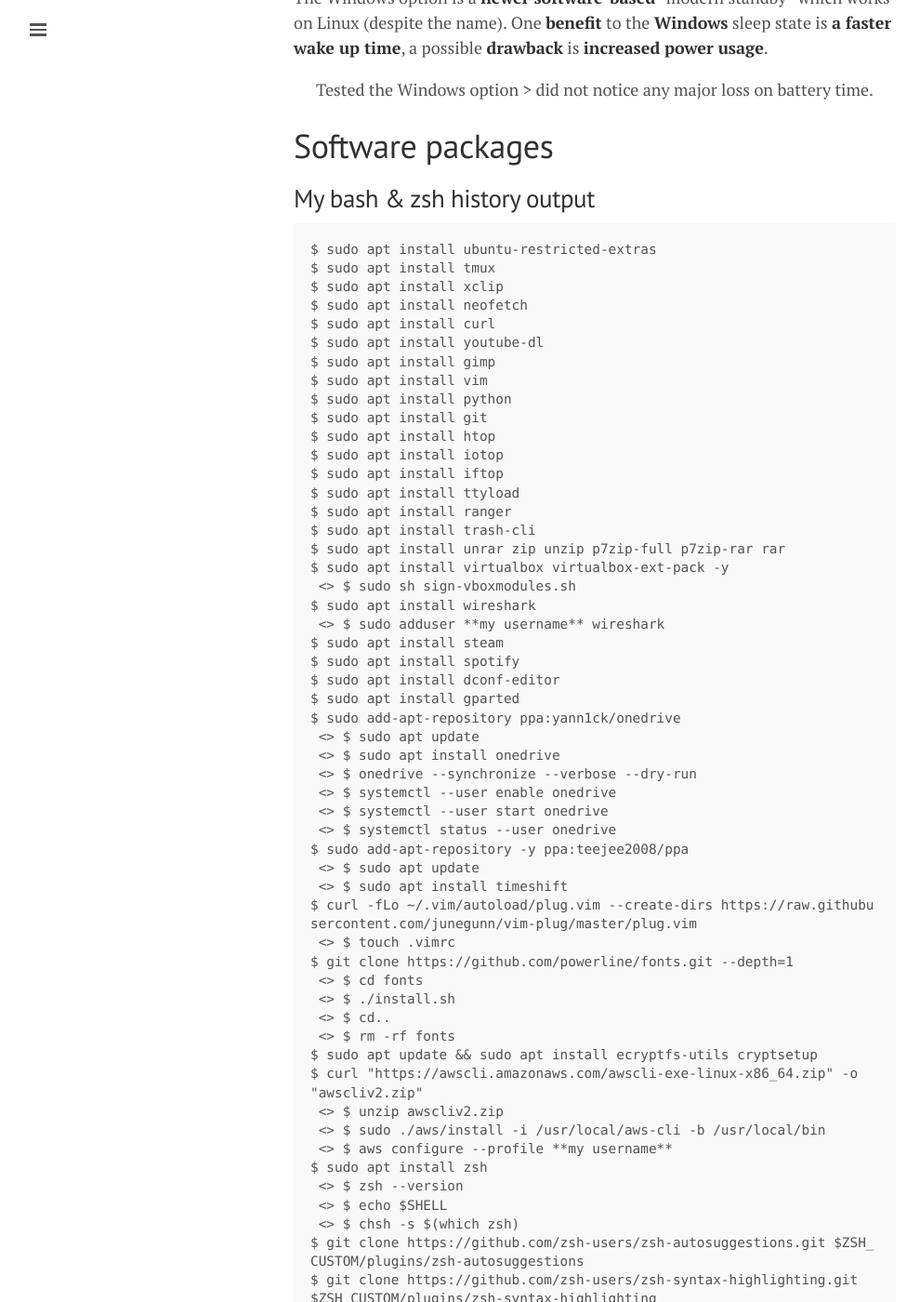
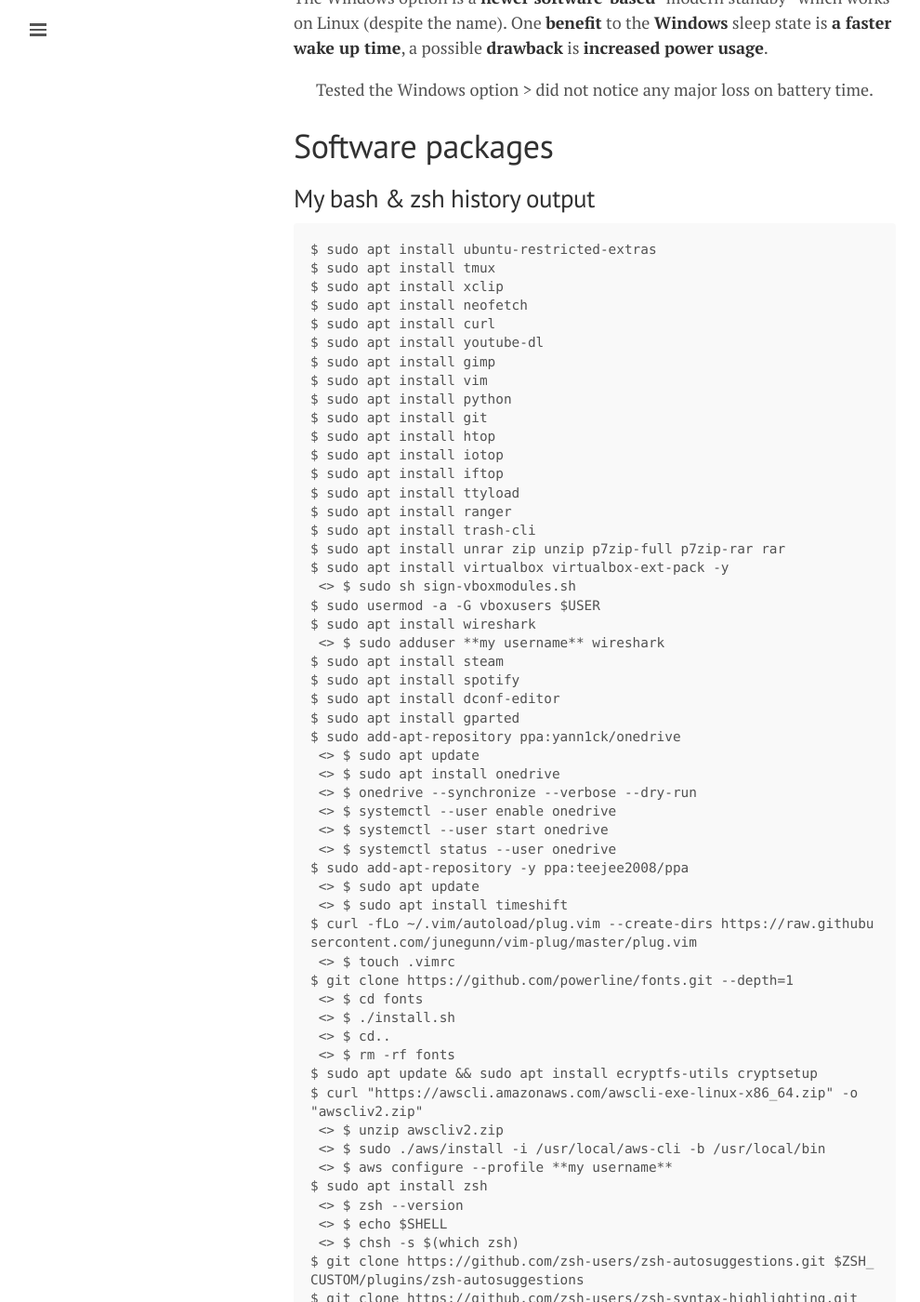
Before and after one commit to lgeurts/lgeurts.github.io, a Jekyll site: the page built from _posts/2021-10-15-ubuntu-setup-notes-for-x1-carbon-gen8.md, in a window 1280 px wide and 1400 px high, scrolled down 1145 px. Shown: the whole window at 93% size, without its empty margins (0-990 px from the left). Built offline with Jekyll 4.4.1, drawn with Linux system fonts in a browser that asks for light colours; nearby versions of some CDN libraries; comment, search, counter and statistics services are not loaded; some of the changed text lies outside the part shown.

Commit message:
Update 2021-10-15-ubuntu-setup-notes-for-x1-carbon-gen8.md

```diff
--- a/_posts/2021-10-15-ubuntu-setup-notes-for-x1-carbon-gen8.md
+++ b/_posts/2021-10-15-ubuntu-setup-notes-for-x1-carbon-gen8.md
@@ -50,6 +50,7 @@
 $ sudo apt install unrar zip unzip p7zip-full p7zip-rar rar
 $ sudo apt install virtualbox virtualbox-ext-pack -y
  <> $ sudo sh sign-vboxmodules.sh
+$ sudo usermod -a -G vboxusers $USER
 $ sudo apt install wireshark
  <> $ sudo adduser **my username** wireshark
 $ sudo apt install steam
```
